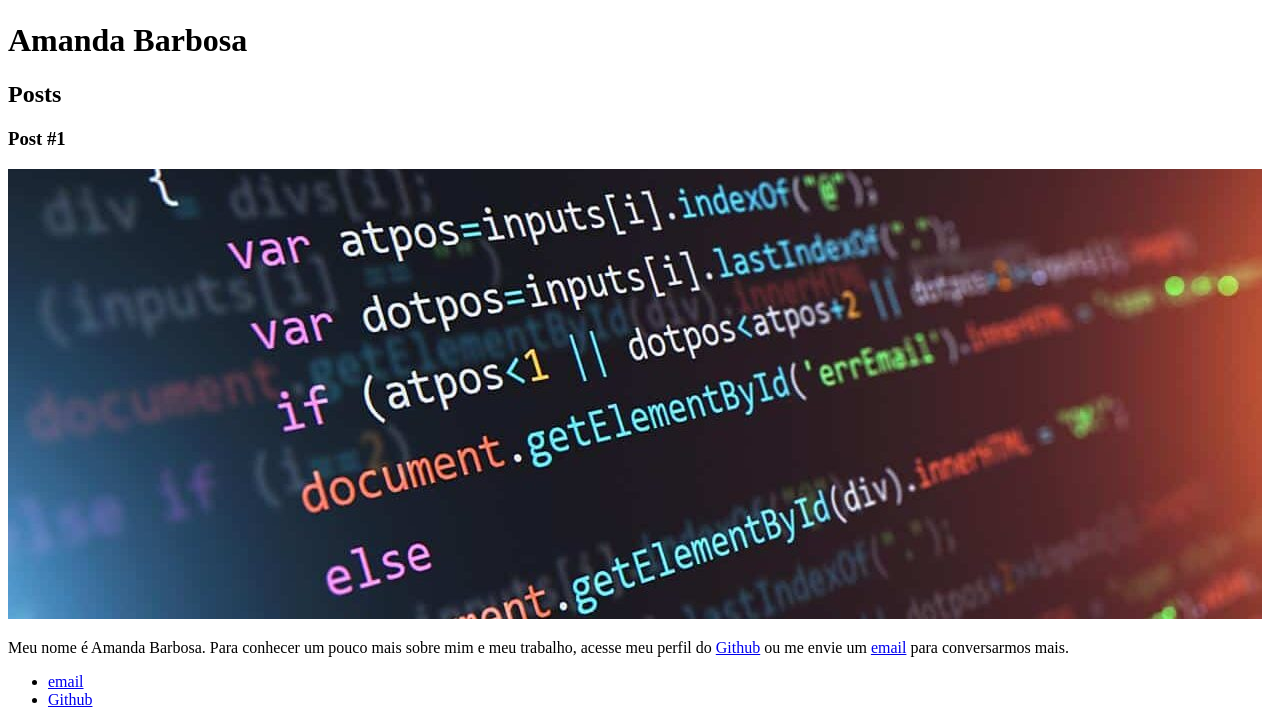
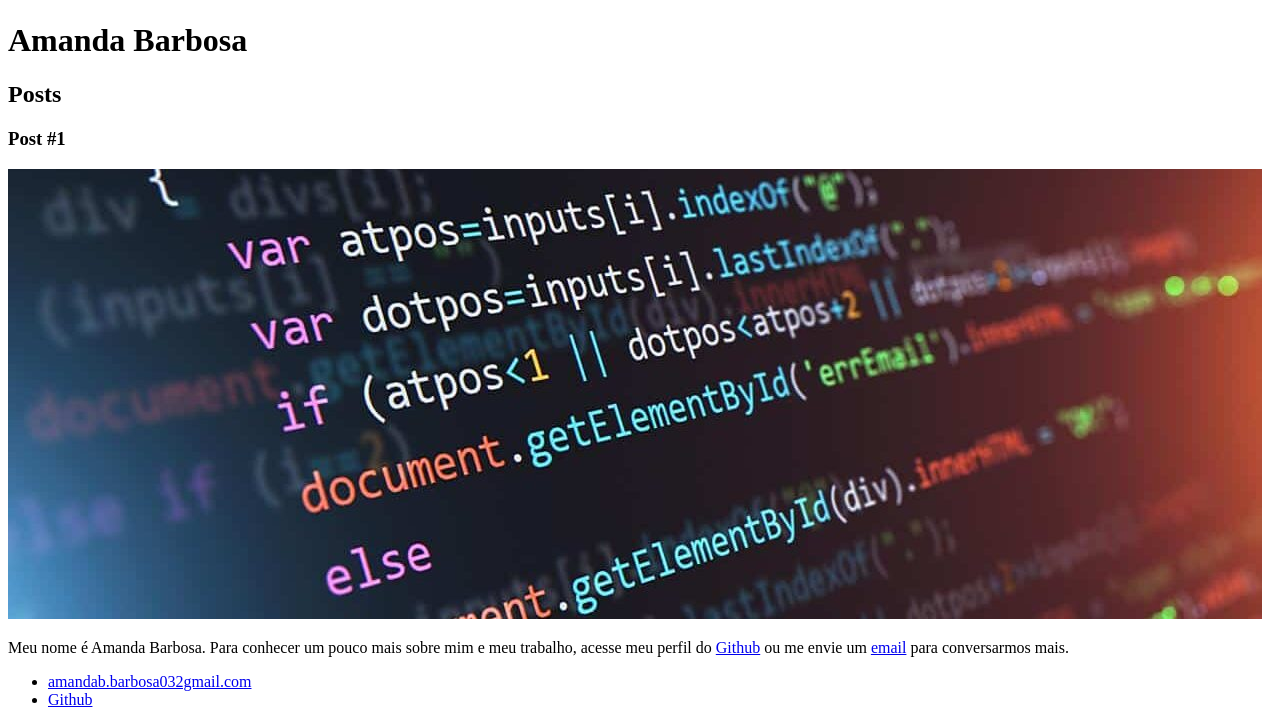
Before and after one commit to Amanda-Barbosa03/DIO---Bootcamp-TQI-Fullstack-Developer, a plain HTML site: page Aula - Introdução a criação de websites com HTML5 e CSS3/index.html in a window 1280 px wide. Shown: the part 411-1136 px from the top of the page. Drawn offline with Linux system fonts and the light colour scheme.

Commit message:
Correção do email e links no arquivo no index.

```diff
--- a/Aula - Introdução a criação de websites com HTML5 e CSS3/index.html
+++ b/Aula - Introdução a criação de websites com HTML5 e CSS3/index.html
@@ -24,7 +24,7 @@
         <footer>
             <ul>
                 <li>
-                    <a href="mailto:amandab.barbosa03@gmail.com">email</a>
+                    <a href="mailto:amandab.barbosa03@gmail.com">amandab.barbosa032gmail.com</a>
                 </li>
                 <li>
                     <a href="https://github.com/Amanda-Barbosa03" target="_blank">Github</a>
```
